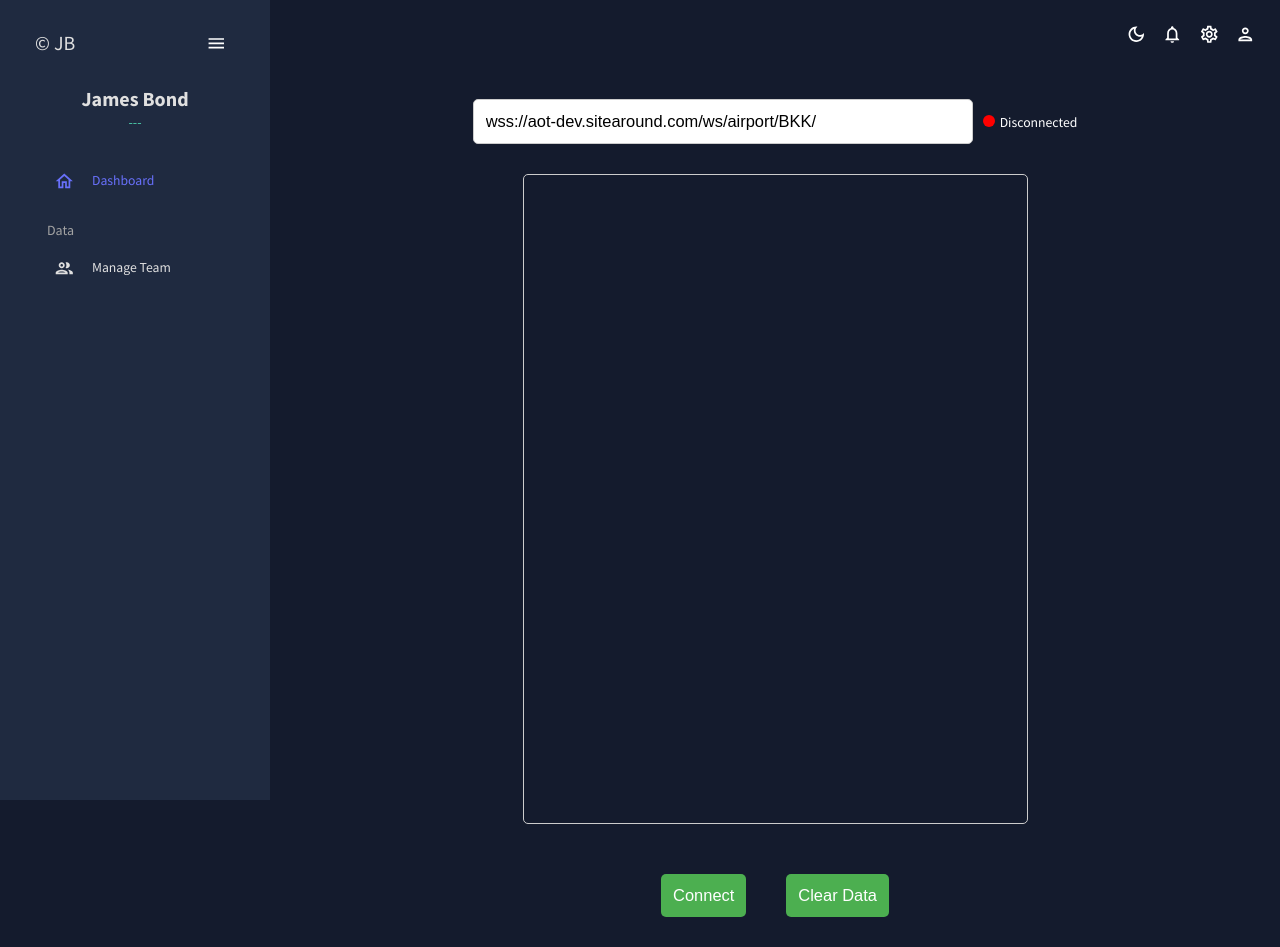
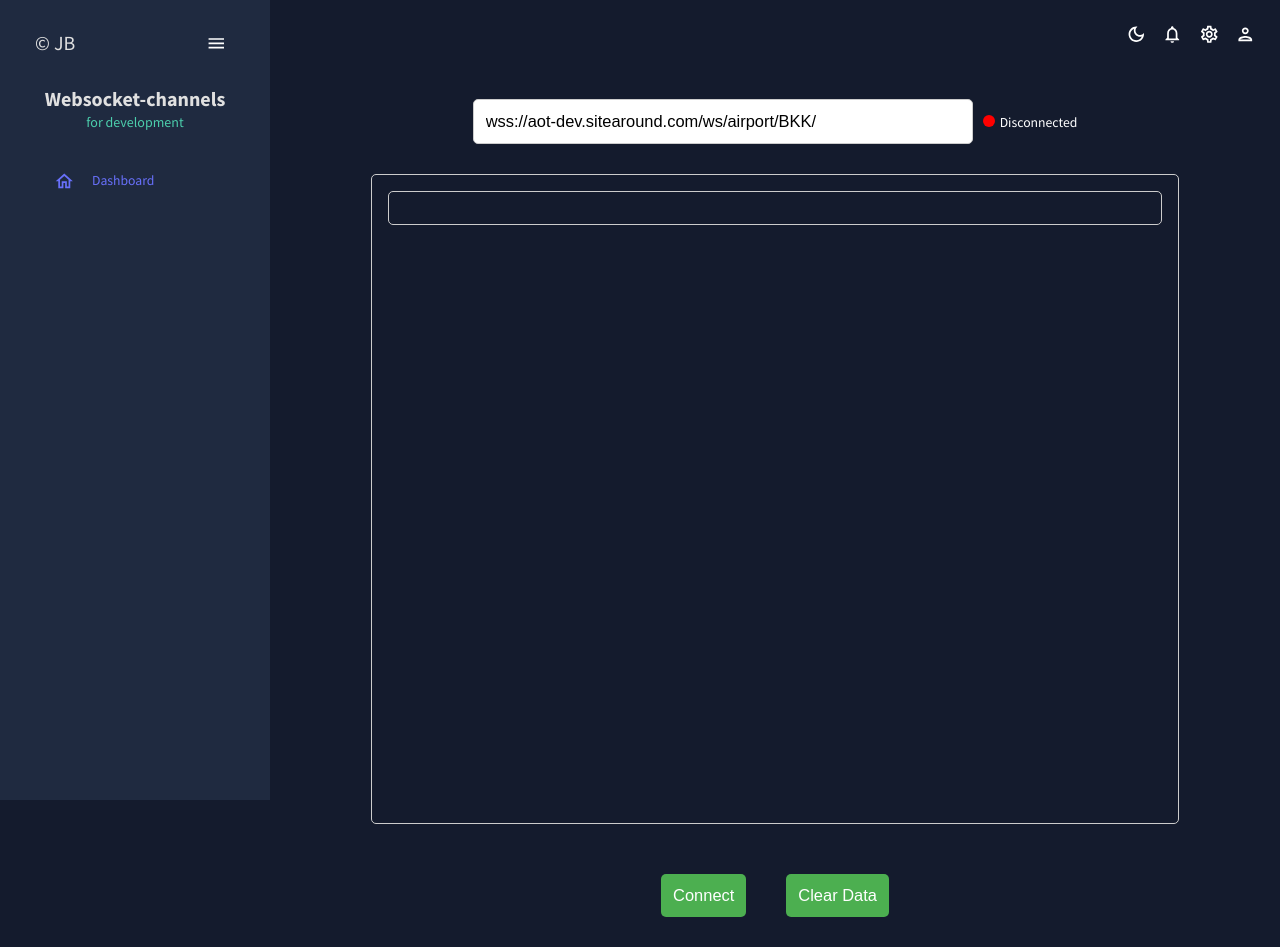
Before and after one commit to bondzai/websocket-channels, a React (Vite) app: page / in a window 1280 px wide. Built offline with nearby package versions, Linux system fonts and the light colour scheme.

Commit message:
useTheme

```diff
--- a/src/components/Room.css
+++ b/src/components/Room.css
@@ -1,41 +1,3 @@
-.Room {
-    width: 100%;
-    height: auto;
-    display: flex;
-    flex-direction: column;
-    align-items: center;
-    justify-content: center;
-}
-
-.messages {
-    display: block;
-    width: 50%;
-    height: 650px;
-    overflow-y: scroll;
-    padding: 16px;
-    border: 1px solid #ccc;
-    border-radius: 5px;
-    margin-bottom: 20px;
-}
-
-.messages ul {
-    list-style: none;
-    padding: 0;
-    margin: 0;
-}
-
-.messages li {
-    padding: 10px;
-    margin-bottom: 5px;
-    border-radius: 5px;
-    background-color: #e5e5e5;
-}
-
-.messages li:nth-child(even) {
-    background-color: #f5f5f5;
-}
-
-
 li {
     list-style: none;
     margin-bottom: 10px;
@@ -66,79 +28,12 @@ button:hover {
     background-color: #3e8e41;
 }
 
-.chat-container {
-    height: 400px;
-    overflow: auto;
-    background-color: #333;
-    color: #fff;
-    padding: 10px;
-}
-
-.message-box {
-    background-color: #222;
-    color: #fff;
-    border: none;
-    border-radius: 4px;
-    padding: 10px;
-    width: 100%;
-    margin-bottom: 10px;
-}
-
-.send-button {
-    background-color: #fff;
-    color: #333;
-    border: none;
-    border-radius: 4px;
-    padding: 10px;
-    cursor: pointer;
-}
-
-.clear-button {
-    background-color: #fff;
-    color: #333;
-    border: none;
-    border-radius: 4px;
-    padding: 10px;
-    cursor: pointer;
-    margin-left: 10px;
-}
-
-.connected {
-    color: green;
-    font-size: 1.2em;
-    margin-bottom: 20px;
-}
-
-.disconnected {
-    color: red;
-    font-size: 1.2em;
-    margin-bottom: 20px;
-}
-
 .control-panel {
     border: #333;
     padding: 10px;
-}
-
-.status-panel {
-    margin: 30px;
 }
 
 .message-time {
     font-size: 0.8em;
     color: gray;
 }
-
-@keyframes blinking {
-    0% {
-        opacity: 1;
-    }
-
-    50% {
-        opacity: 0.5;
-    }
-
-    100% {
-        opacity:
-    }
-}
--- a/src/components/Room.jsx
+++ b/src/components/Room.jsx
@@ -1,7 +1,11 @@
+import './Room.css';
+import { tokens } from "../theme";
 import React, { useState, useEffect } from 'react';
-import './Room.css';
+import { Box, useTheme } from "@mui/material";
 
 const Room = () => {
+    const theme = useTheme();
+    const colors = tokens(theme.palette.mode);
     const [socket, setSocket] = useState(null);
     const [messages, setMessages] = useState([]);
     const [isConnected, setIsConnected] = useState(false);
@@ -72,19 +76,34 @@ const Room = () => {
     };
 
     const renderMessages = () => {
-        return messages.map((m, index) => (
-            <li key={index}>
+        return (
+            <Box className='messages' style={{ padding: '16px', border: '1px solid #ccc', borderRadius: '5px', marginBottom: '20px' }}>
+                <ul style={{ listStyle: 'none', padding: '0', margin: '0' }}>
+                    {messages.map((m, index) => (
+                        <li key={index}
+                            style={{ padding: '10px', marginBottom: '5px', borderRadius: '5px',
+                            backgroundColor: index % 2 === 0 ? colors.primary[400] : colors.primary[300] }}
+                        >
                             <div className="message-info">
                                 <span className="message-time">{new Date().toLocaleString()}</span>
                             </div>
                             <pre>{JSON.stringify(m, null, 2)}</pre>
                         </li>
-        ));
+                    ))}
+                </ul>
+            </Box>
+        )
     };
 
     return (
-        <div className='Room'>
-            <div className='status-panel'>
+        <Box>
+            <Box className='Room'
+                style={{ width: '100%', height: 'auto', display: 'flex', flexDirection: 'column', alignItems: 'center', justifyContent: 'center' }}
+            >
+
+                <Box className='status-panel'
+                    style={{ margin: '30px' }}
+                >
                     <input
                         type="text"
                         value={endpoint}
@@ -93,17 +112,37 @@ const Room = () => {
                     />
                     <div style={connectedStyle}></div>
                     {isConnected ? 'Connected' : 'Disconnected'}
-            </div>
-            <div className='messages'>
-                <ul>
+                </Box>
+
+                <Box className='messages'
+                    style={{
+                        padding: '16px',
+                        border: '1px solid #ccc',
+                        borderRadius: '5px',
+                        marginBottom: '20px',
+                        display: 'block',
+                        width: '80%',
+                        height: '650px',
+                        overflowY: 'scroll',
+                    }}
+                >
+                    <ul style={{
+                        listStyle: 'none',
+                        padding: '0',
+                        margin: '0',
+                    }}>
                         {renderMessages()}
                     </ul>
-            </div>
-            <div className='control-panel'>
+                </Box>
+
+
+                <Box className='control-panel'>
                     <button onClick={handleToggleClick} disabled={isConnecting}>{isConnecting ? 'Connecting...' : (isConnected ? 'Disconnect' : 'Connect')}</button>
                     <button onClick={handleClearClick}>Clear Data</button>
-            </div>
-        </div>
+                </Box>
+
+            </Box>
+        </Box>
     );
 };
 
--- a/src/index.css
+++ b/src/index.css
@@ -30,3 +30,18 @@ body,
 ::-webkit-scrollbar-thumb:hover {
     background: #555;
 }
+
+
+@keyframes blinking {
+    0% {
+        opacity: 1;
+    }
+
+    50% {
+        opacity: 0.5;
+    }
+
+    100% {
+        opacity:
+    }
+}
--- a/src/pages/global/Sidebar.jsx
+++ b/src/pages/global/Sidebar.jsx
@@ -7,15 +7,6 @@ import { tokens } from "../../theme";
 import MenuOutlinedIcon from "@mui/icons-material/MenuOutlined";
 import HomeOutlinedIcon from "@mui/icons-material/HomeOutlined";
 import PeopleOutlinedIcon from "@mui/icons-material/PeopleOutlined";
-// import ContactsOutlinedIcon from "@mui/icons-material/ContactsOutlined";
-// import ReceiptOutlinedIcon from "@mui/icons-material/ReceiptOutlined";
-// import PersonOutlinedIcon from "@mui/icons-material/PersonOutlined";
-// import CalendarTodayOutlinedIcon from "@mui/icons-material/CalendarTodayOutlined";
-// import HelpOutlineOutlinedIcon from "@mui/icons-material/HelpOutlineOutlined";
-// import BarChartOutlinedIcon from "@mui/icons-material/BarChartOutlined";
-// import PieChartOutlineOutlinedIcon from "@mui/icons-material/PieChartOutlineOutlined";
-// import TimelineOutlinedIcon from "@mui/icons-material/TimelineOutlined";
-// import MapOutlinedIcon from "@mui/icons-material/MapOutlined";
 
 const Item = ({ title, to, icon, selected, setSelected }) => {
     const theme = useTheme();
@@ -63,8 +54,6 @@ const Sidebar = () => {
         >
             <ProSidebar collapsed={isCollapsed}>
                 <Menu iconShape="square">
-                    {/* LOGO AND MENU ICON */}
-
                     <MenuItem
                         onClick={() => setIsCollapsed(!isCollapsed)}
                         icon={isCollapsed ? <MenuOutlinedIcon /> : undefined}
@@ -99,10 +88,10 @@ const Sidebar = () => {
                                     fontWeight="bold"
                                     sx={{ m: "10px 0 0 0" }}
                                 >
-                                    James Bond
+                                    Websocket-channels
                                 </Typography>
                                 <Typography variant="h6" color={colors.greenAccent[500]}>
-                                    ---
+                                    for development
                                 </Typography>
                             </Box>
                         </Box>
@@ -116,21 +105,6 @@ const Sidebar = () => {
                             selected={selected}
                             setSelected={setSelected}
                         />
-
-                        <Typography
-                            variant="h6"
-                            color={colors.grey[300]}
-                            sx={{ m: "15px 0 5px 20px" }}
-                        >
-                            Data
-                        </Typography>
-                        <Item
-                            title="Manage Team"
-                            to="/team"
-                            icon={<PeopleOutlinedIcon />}
-                            selected={selected}
-                            setSelected={setSelected}
-                        />
                     </Box>
                 </Menu>
             </ProSidebar>
--- a/src/theme.js
+++ b/src/theme.js
@@ -1,7 +1,6 @@
 import { createContext, useState, useMemo } from "react";
 import { createTheme } from "@mui/material/styles";
 
-// color design tokens export
 export const tokens = (mode) => ({
     ...(mode === "dark"
         ? {
@@ -120,7 +119,6 @@ export const tokens = (mode) => ({
         }),
 });
 
-// mui theme settings
 export const themeSettings = (mode) => {
   const colors = tokens(mode);
   return {
@@ -128,7 +126,6 @@ export const themeSettings = (mode) => {
       mode: mode,
       ...(mode === "dark"
         ? {
-            // palette values for dark mode
             primary: {
               main: colors.primary[500],
             },
@@ -145,7 +142,6 @@ export const themeSettings = (mode) => {
             },
           }
         : {
-            // palette values for light mode
             primary: {
               main: colors.primary[200],
             },
@@ -193,7 +189,6 @@ export const themeSettings = (mode) => {
   };
 };
 
-// context for color mode
 export const ColorModeContext = createContext({
     toggleColorMode: () => { },
 });
```
Also changed, not shown: src/App.jsx (line endings or trailing spaces). Lines whose indentation alone changed are shown as unchanged.
